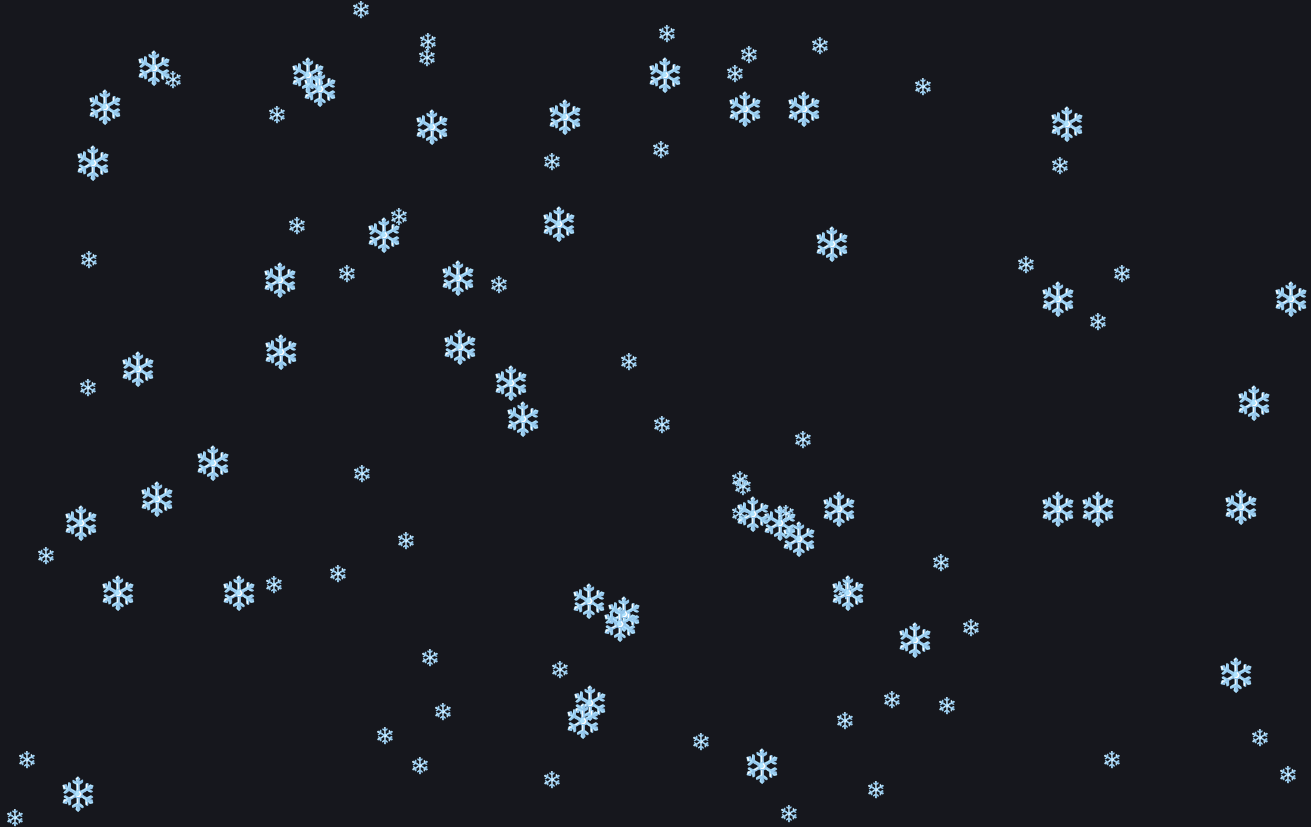
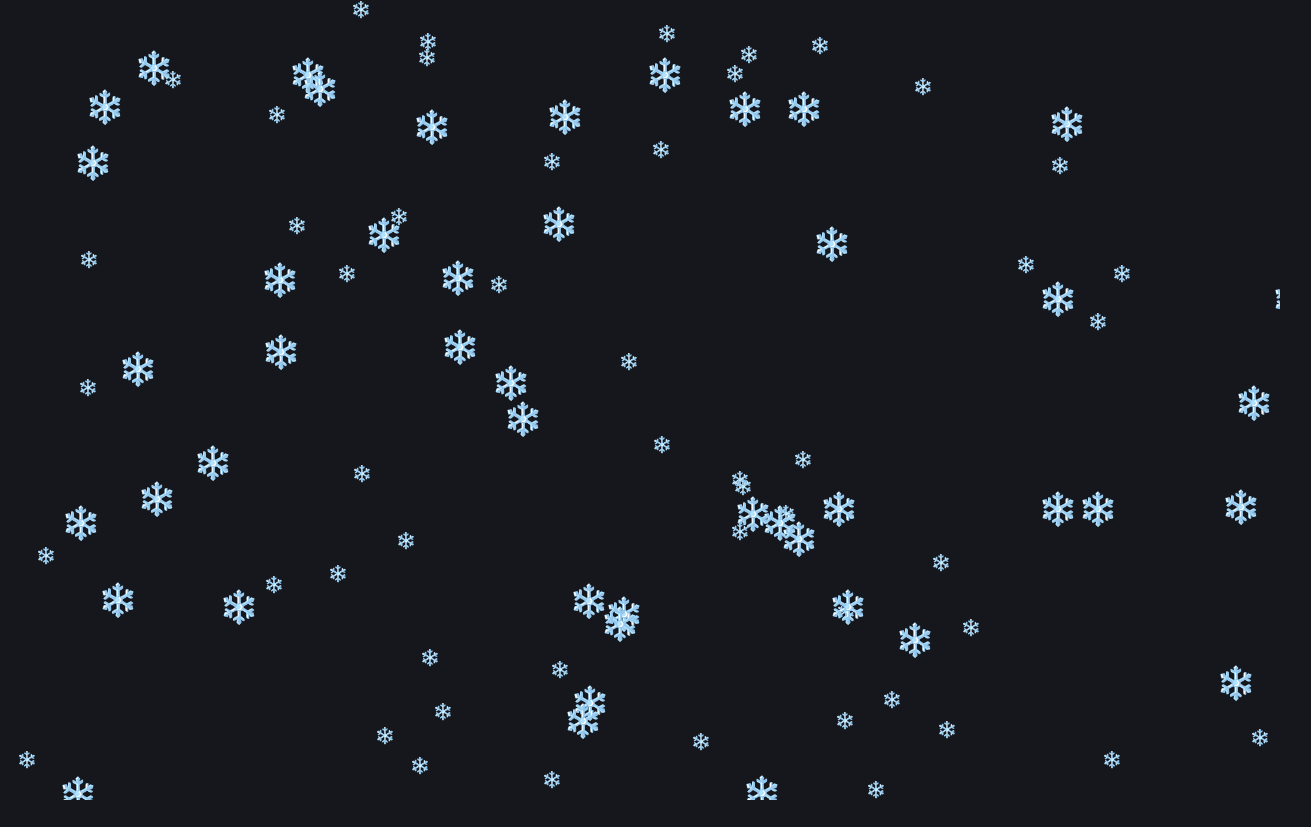
Before and after one commit to Cyri0/animations-gy1, a React (Vite) app: page / in a window 1280 px wide. Shown: the whole page, 1311 px wide, since content can reach past the window. After the commit the page ends 800 px from the top, so only its background shows below. Built offline with nearby package versions, Linux system fonts and the light colour scheme.

Commit message:
Refactor SnowFall component to apply styles for full viewport coverage

```diff
--- a/src/components/SnowFall/SnowFall.tsx
+++ b/src/components/SnowFall/SnowFall.tsx
@@ -39,7 +39,14 @@ const SnowFall = () => {
   },[])
 
   return (
-    <div>
+    <div style={{
+        width: "100vw",
+        height: "100vh",
+        position: "fixed",
+        top: "0px",
+        left: "0px",
+        overflow: "hidden"
+    }}>
         {snowflakes.map(snowflake =>
         <div style={{
             fontSize: `${snowflake.size}rem`,
```
